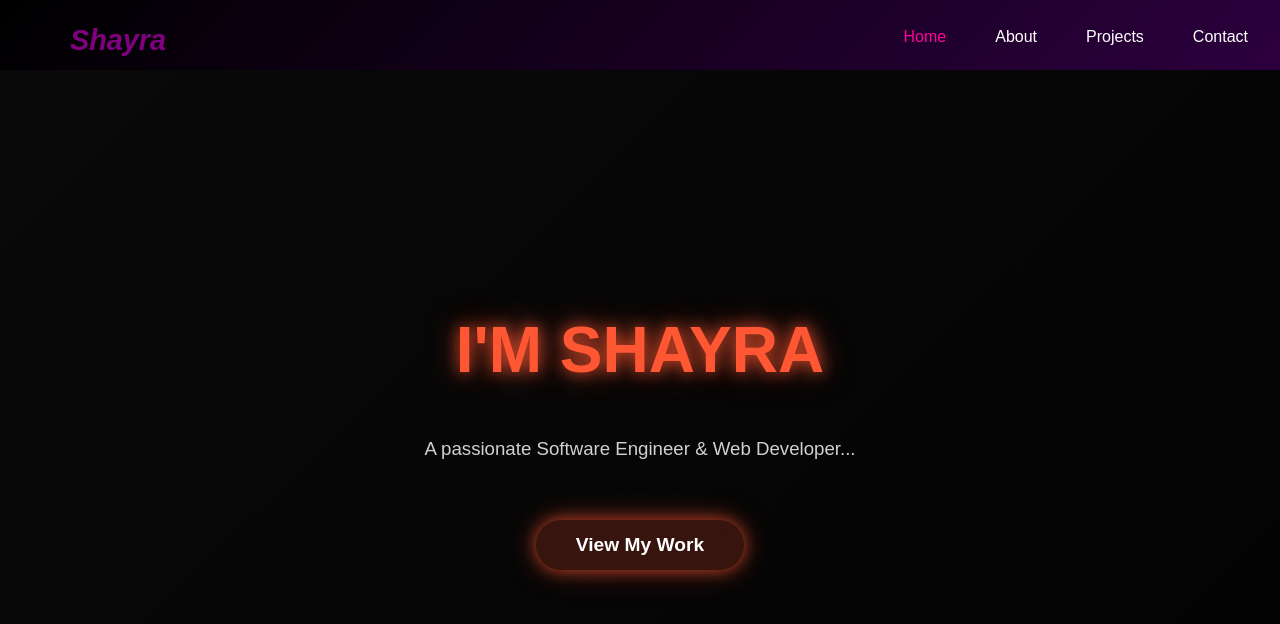
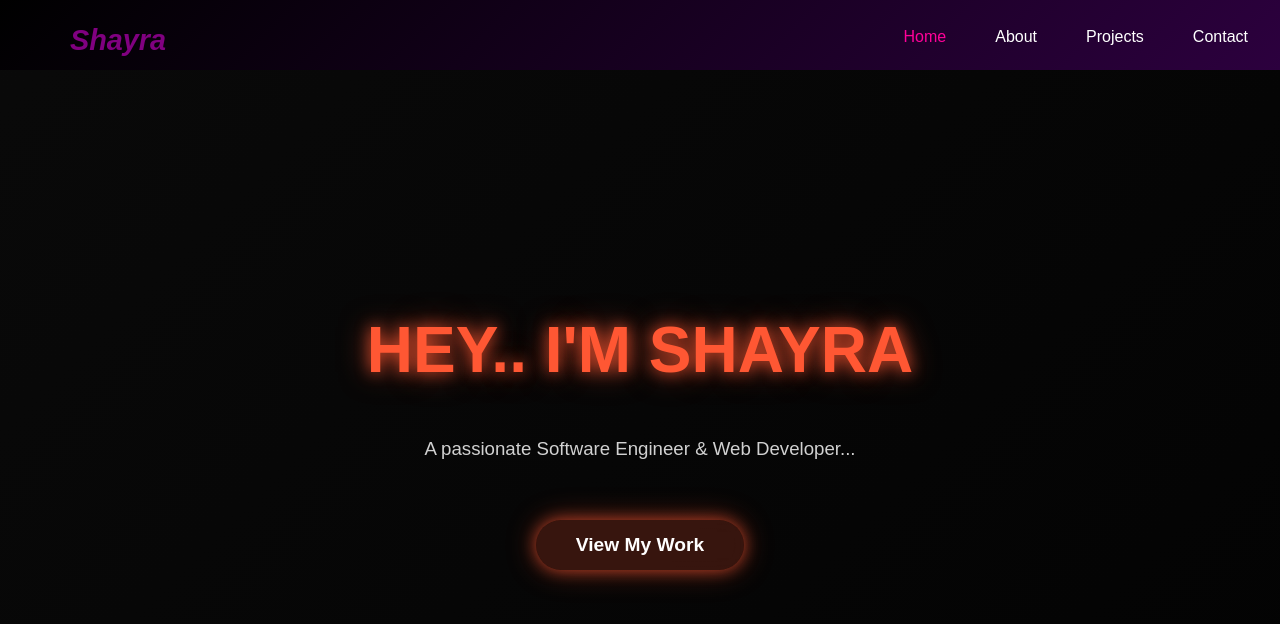
Before and after one commit to shayra09/my.portfolio.shayra, a React (Create React App) app: page / in a window 1280 px wide. Shown: the top 624 px of the page. Built offline with nearby package versions, Linux system fonts and the light colour scheme.

Commit message:
Update home.js

```diff
--- a/src/pages/home.js
+++ b/src/pages/home.js
@@ -73,7 +73,7 @@ const Home = () => {
         animate={{ opacity: 1, y: 0 }}
         transition={{ duration: 1 }}
       >
-         i'm Shayra
+        hey.. i'm Shayra
       </Title>
       <Subtitle
         initial={{ opacity: 0, x: -20 }}
```
